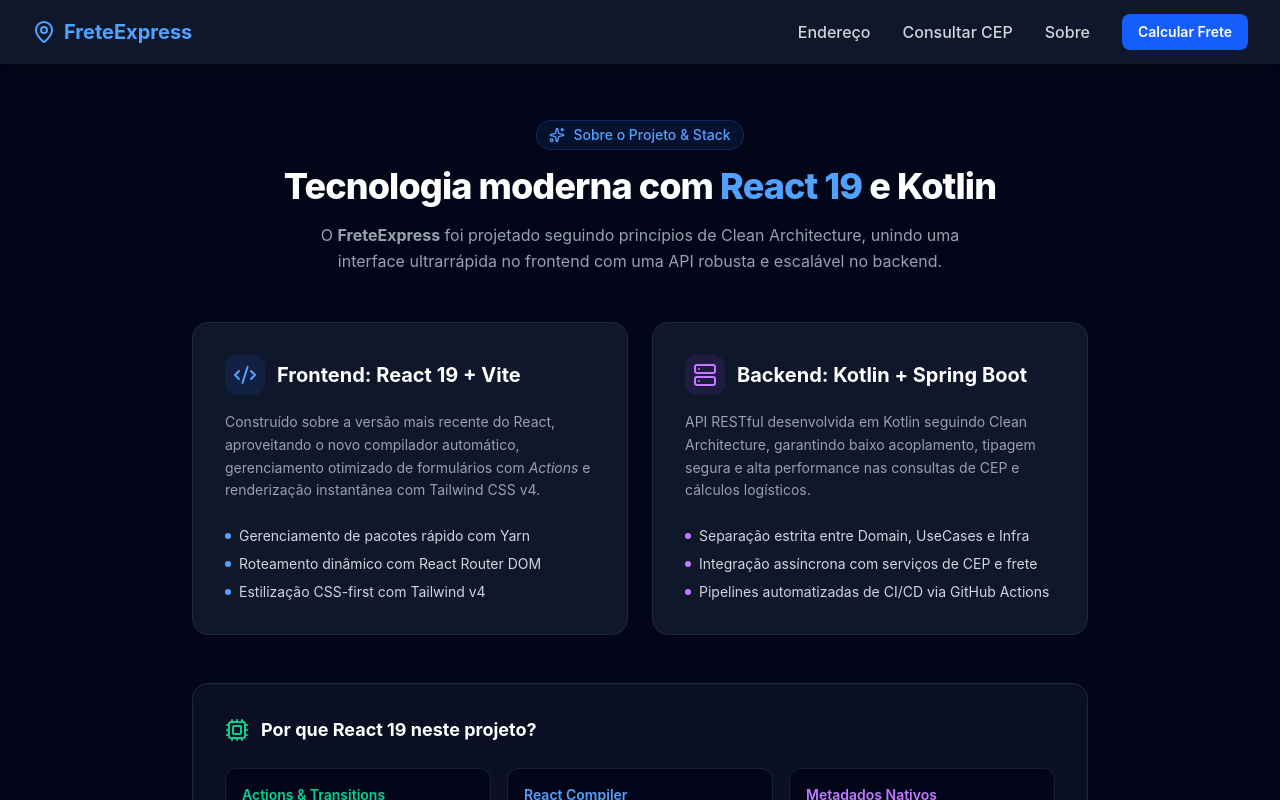
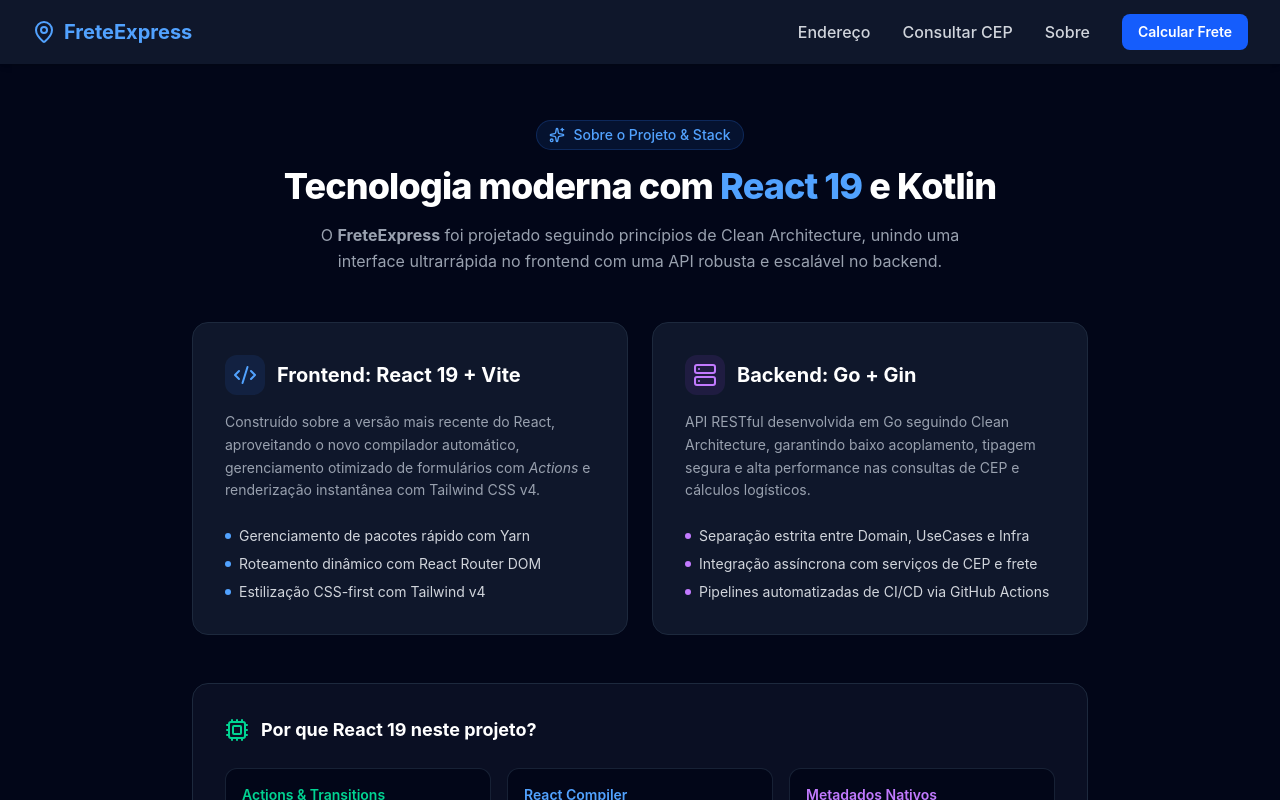
Before and after one commit to DocCaio/Flash-Courier, a React (Vite) app: page /sobre in a window 1280 px wide. Shown: the top 800 px of the page. Built offline with nearby package versions, Linux system fonts and the light colour scheme.

Commit message:
Update backend stack to Go and Gin
Correct the About page to reflect the API's Go and Gin backend instead of Kotlin and Spring Boot.

```diff
--- a/src/pages/Sobre.tsx
+++ b/src/pages/Sobre.tsx
@@ -59,11 +59,11 @@ export default function Sobre() {
             <div className="w-10 h-10 bg-purple-500/10 rounded-xl flex items-center justify-center text-purple-400">
               <Server className="w-6 h-6" />
             </div>
-            <h2 className="text-xl font-bold text-white">Backend: Kotlin + Spring Boot</h2>
+            <h2 className="text-xl font-bold text-white">Backend: Go + Gin</h2>
           </div>
 
           <p className="text-gray-400 text-sm leading-relaxed">
-            API RESTful desenvolvida em Kotlin seguindo Clean Architecture, garantindo baixo acoplamento, tipagem segura e alta performance nas consultas de CEP e cálculos logísticos.
+            API RESTful desenvolvida em Go seguindo Clean Architecture, garantindo baixo acoplamento, tipagem segura e alta performance nas consultas de CEP e cálculos logísticos.
           </p>
 
           <ul className="space-y-2 text-sm text-gray-300 pt-2">
```
